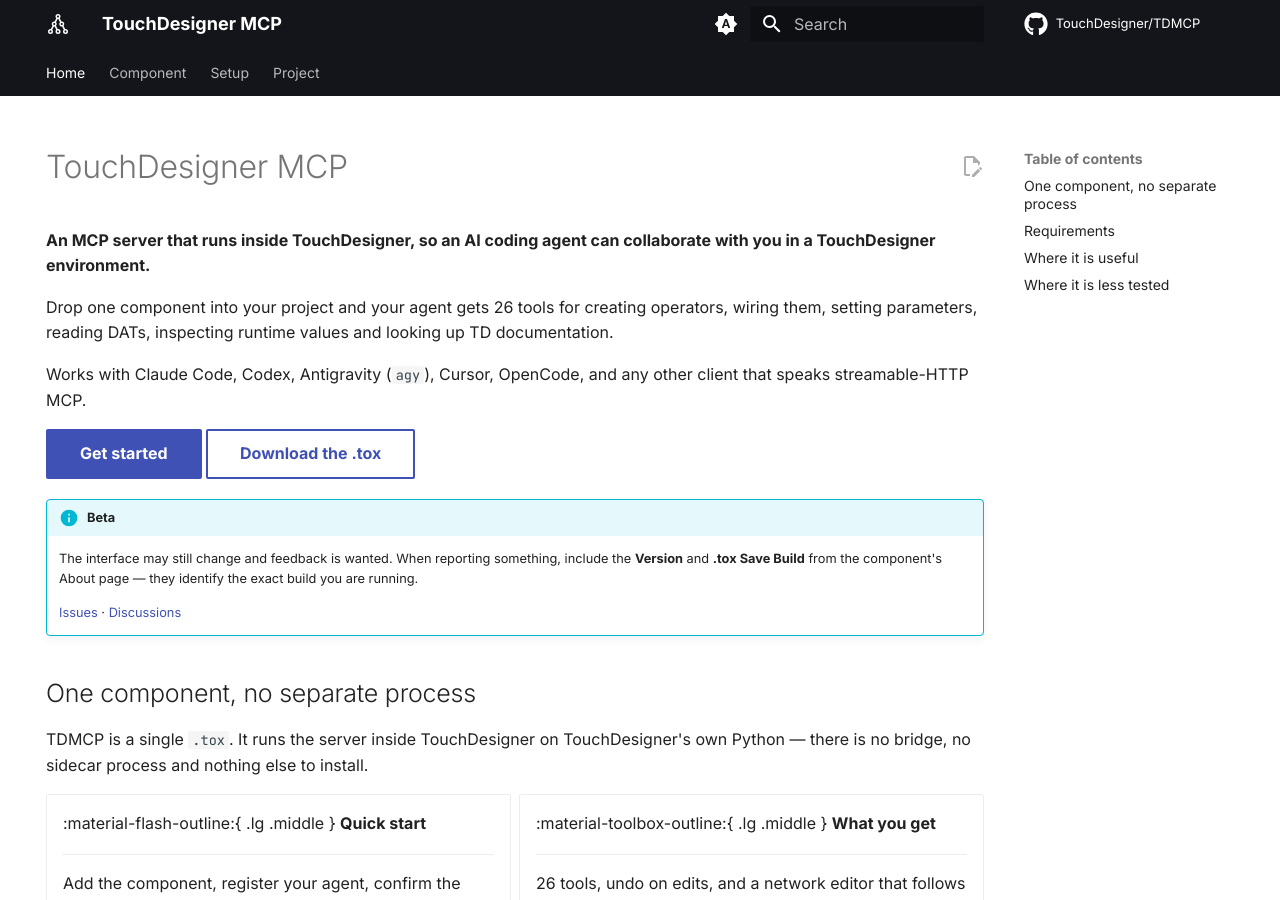
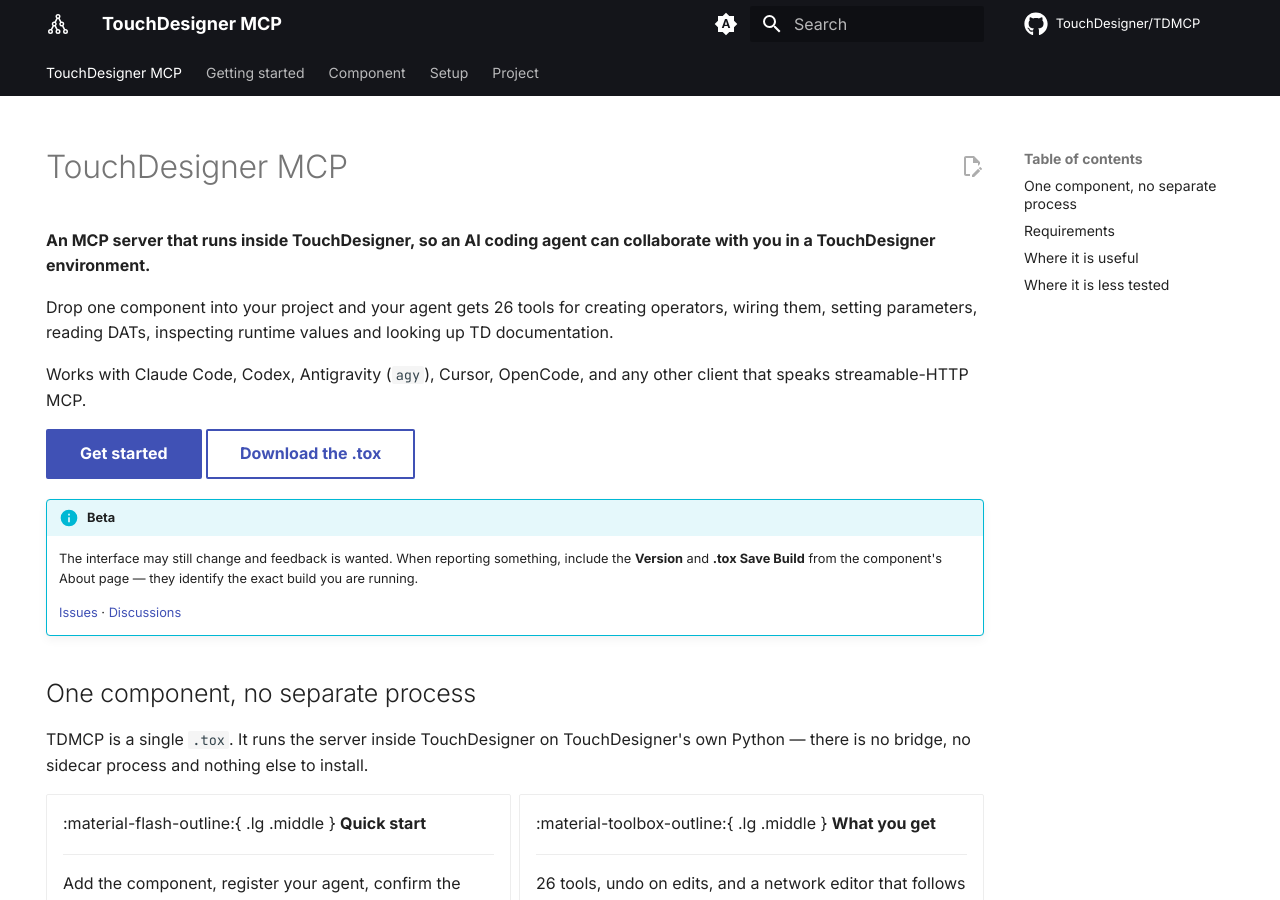
Before and after one commit to TouchDesigner/TDMCP, an MkDocs documentation site: the page built from docs/index.md, in a window 1280 px wide and 900 px high. Built offline with MkDocs 1.6.1 and Material for MkDocs 9.7.7, drawn with Linux system fonts in a browser that asks for light colours; comment, search, counter and statistics services are not loaded; part of the change alters nothing that is shown.

Commit message:
docs: flatten the home page out of the nav so MkDocs treats it as the index
Nested under a section it was not recognised as the home page, which gave
every visitor a doubled browser title of 'TouchDesigner MCP - TouchDesigner
MCP'. Top level fixes the title and gives the tabs a sensible grouping.

```diff
--- a/mkdocs.yml
+++ b/mkdocs.yml
@@ -97,8 +97,9 @@ extra:
       name: Derivative
 
 nav:
-  - Home:
-      - index.md
+  # index.md stays top level so MkDocs recognises it as the home page.
+  - index.md
+  - Getting started:
       - quick-start.md
       - what-you-get.md
   - Component:
```
